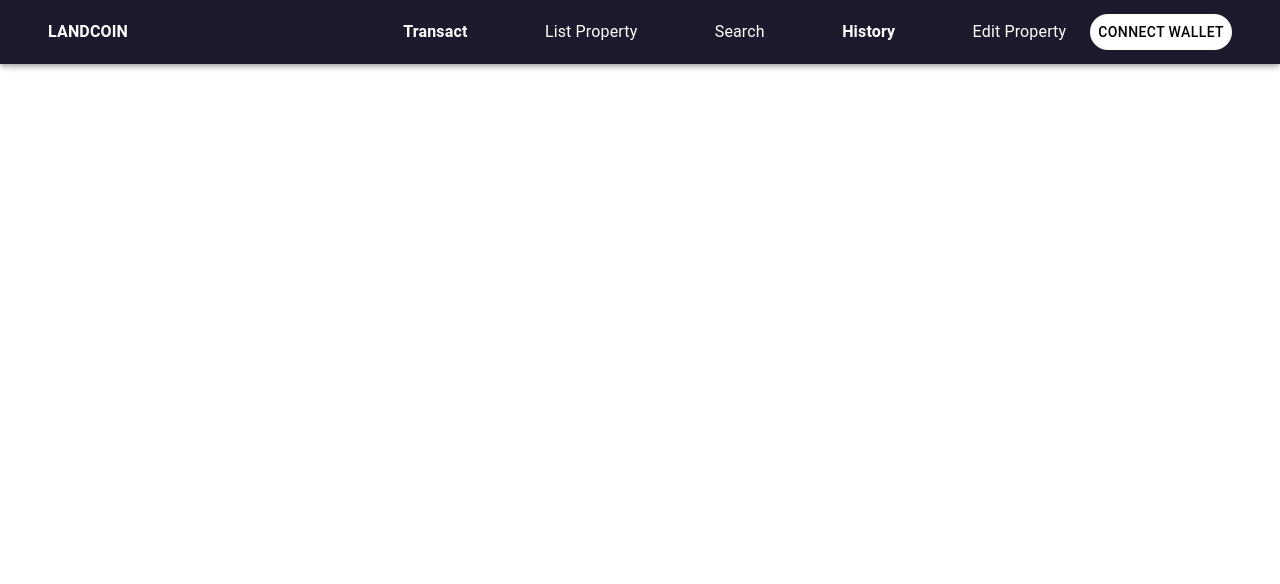
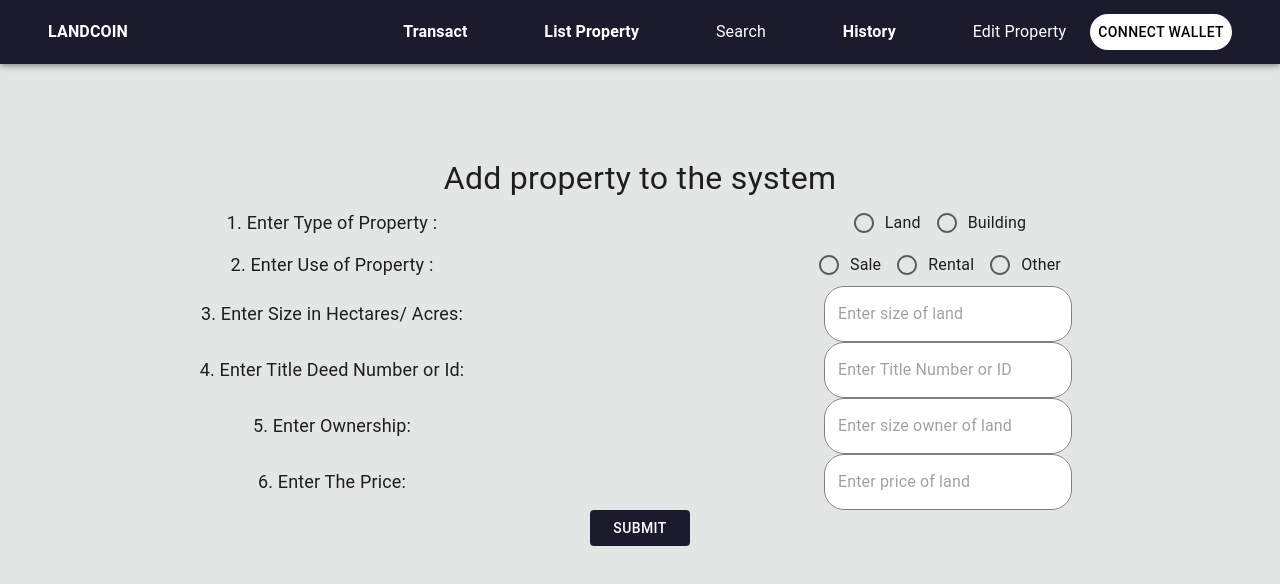
Before and after one commit to Land-Coin/Client, a React (Create React App) app: page /listproperty in a window 1280 px wide. Shown: the top 584 px of the page. Built offline with nearby package versions, Linux system fonts and the light colour scheme.

Commit message:
listproperty

```diff
--- a/src/App.js
+++ b/src/App.js
@@ -6,6 +6,7 @@ import LandingPage from "./components/LandingPage";
 import { BrowserRouter, Routes, Route } from "react-router-dom";
 import TransactionsPage from "./components/Transactions/TransactionsPage";
 import History from "./components/PropertyHistory/History";
+import ListProperty from "./components/ListProperty/ListProperty";
 
 function App() {
   return (
@@ -17,6 +18,7 @@ function App() {
           <Route path="/" element={<LandingPage />} />
           <Route path="/transactions" element={<TransactionsPage />} />
           <Route path="/history" element={<History />} />
+          <Route path="/listproperty" element={<ListProperty />} />
         </Routes>
       </Box>
     </BrowserRouter>
--- /dev/null
+++ b/src/components/ListProperty/ListProperty.jsx
@@ -0,0 +1,177 @@
+import { Box, Button, Container, Grid, Typography } from "@mui/material";
+import React from "react";
+import Radio from "@mui/material/Radio";
+import RadioGroup from "@mui/material/RadioGroup";
+import FormControlLabel from "@mui/material/FormControlLabel";
+import FormControl from "@mui/material/FormControl";
+import { CssTextField } from "../CustomTextBox";
+
+const ListProperty = () => {
+  return (
+    <Box sx={{ backgroundColor: "#E4E6E6", pt: "7%", minHeight: "100vh" }}>
+      <Container maxWidth="xl">
+        <Box
+          sx={{
+            display: "flex",
+            justifyContent: "center",
+          }}
+        >
+          <Typography fontSize={{ xs: "16px", sm: "32px" }}>
+            Add property to the system
+          </Typography>
+        </Box>
+        <Grid container alignItems="center">
+          <Grid
+            item
+            xs={12}
+            md={6}
+            sx={{ display: "flex", justifyContent: "center" }}
+          >
+            <Typography fontSize="18px">
+              1. Enter Type of Property :{" "}
+            </Typography>
+          </Grid>
+          <Grid
+            item
+            xs={12}
+            md={6}
+            sx={{ display: "flex", justifyContent: "center" }}
+          >
+            <FormControl>
+              <RadioGroup row defaultValue="female" name="radio-buttons-group">
+                <FormControlLabel
+                  value="land"
+                  control={<Radio />}
+                  label="Land"
+                />
+                <FormControlLabel
+                  value="Building"
+                  control={<Radio />}
+                  label="Building"
+                />
+              </RadioGroup>
+            </FormControl>
+          </Grid>
+          <Grid
+            item
+            xs={12}
+            md={6}
+            sx={{ display: "flex", justifyContent: "center" }}
+          >
+            <Typography fontSize="18px">2. Enter Use of Property : </Typography>
+          </Grid>
+          <Grid
+            item
+            xs={12}
+            md={6}
+            sx={{ display: "flex", justifyContent: "center" }}
+          >
+            <FormControl>
+              <RadioGroup row defaultValue="female" name="radio-buttons-group">
+                <FormControlLabel
+                  value="sale"
+                  control={<Radio />}
+                  label="Sale"
+                />
+                <FormControlLabel
+                  value="Rental"
+                  control={<Radio />}
+                  label="Rental"
+                />
+                <FormControlLabel
+                  value="Other"
+                  control={<Radio />}
+                  label="Other"
+                />
+              </RadioGroup>
+            </FormControl>
+          </Grid>
+          <Grid
+            item
+            xs={12}
+            md={6}
+            sx={{ display: "flex", justifyContent: "center" }}
+          >
+            <Typography fontSize="18px">
+              3. Enter Size in Hectares/ Acres:{" "}
+            </Typography>
+          </Grid>
+          <Grid
+            item
+            xs={12}
+            md={6}
+            sx={{ display: "flex", justifyContent: "center" }}
+          >
+            <CssTextField placeholder="Enter size of land" />
+          </Grid>
+          <Grid
+            item
+            xs={12}
+            md={6}
+            sx={{ display: "flex", justifyContent: "center" }}
+          >
+            <Typography fontSize="18px">
+              4. Enter Title Deed Number or Id:{" "}
+            </Typography>
+          </Grid>
+          <Grid
+            item
+            xs={12}
+            md={6}
+            sx={{ display: "flex", justifyContent: "center" }}
+          >
+            <CssTextField placeholder="Enter Title Number or ID" />
+          </Grid>
+          <Grid
+            item
+            xs={12}
+            md={6}
+            sx={{ display: "flex", justifyContent: "center" }}
+          >
+            <Typography fontSize="18px">5. Enter Ownership: </Typography>
+          </Grid>
+          <Grid
+            item
+            xs={12}
+            md={6}
+            sx={{ display: "flex", justifyContent: "center" }}
+          >
+            <CssTextField placeholder="Enter size owner of land" />
+          </Grid>
+          <Grid
+            item
+            xs={12}
+            md={6}
+            sx={{ display: "flex", justifyContent: "center" }}
+          >
+            <Typography fontSize="18px">6. Enter The Price: </Typography>
+          </Grid>
+          <Grid
+            item
+            xs={12}
+            md={6}
+            sx={{ display: "flex", justifyContent: "center" }}
+          >
+            <CssTextField placeholder="Enter price of land" />
+          </Grid>
+          <Box
+            sx={{ width: "100%", display: "flex", justifyContent: "center" }}
+          >
+            <Button
+              sx={{
+                color: "#fff",
+                backgroundColor: "#1C1B2D",
+                "&:hover": { backgroundColor: "#1C1B2D" },
+                width: "100px",
+              }}
+            >
+              Submit
+            </Button>
+          </Box>
+        </Grid>
+      </Container>
+    </Box>
+  );
+};
+
+export default ListProperty;
--- a/src/components/NavBar.jsx
+++ b/src/components/NavBar.jsx
@@ -56,9 +56,11 @@ const NavBar = () => {
                       Transact
                     </Typography>
                   </Link>
-
-                  <Typography>List Property</Typography>
-
+                  <Link to="/listproperty" style={{ textDecoration: "none" }}>
+                    <Typography color="#fff" fontWeight="bold">
+                      List Property
+                    </Typography>
+                  </Link>
                   <Typography>Search</Typography>
                   <Link to="/history" style={{ textDecoration: "none" }}>
                     <Typography color="#fff" fontWeight="bold">
```
